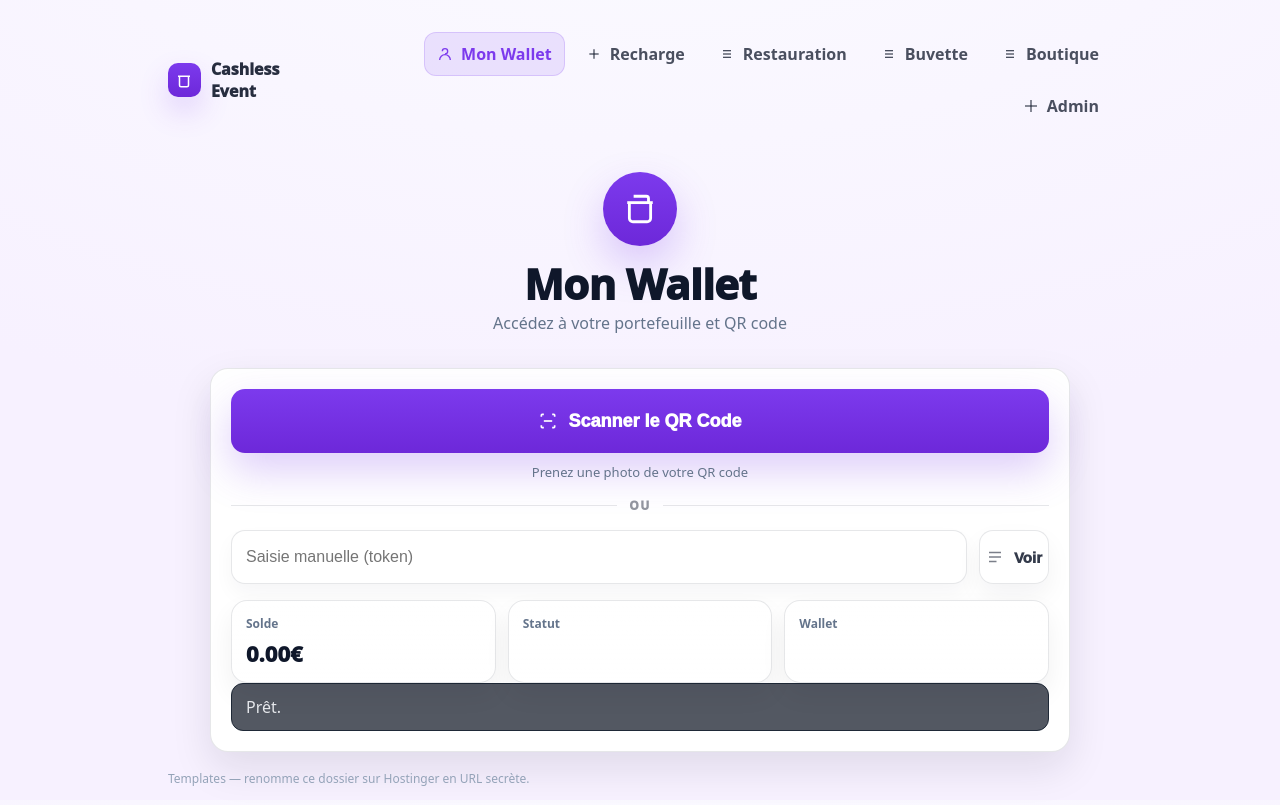
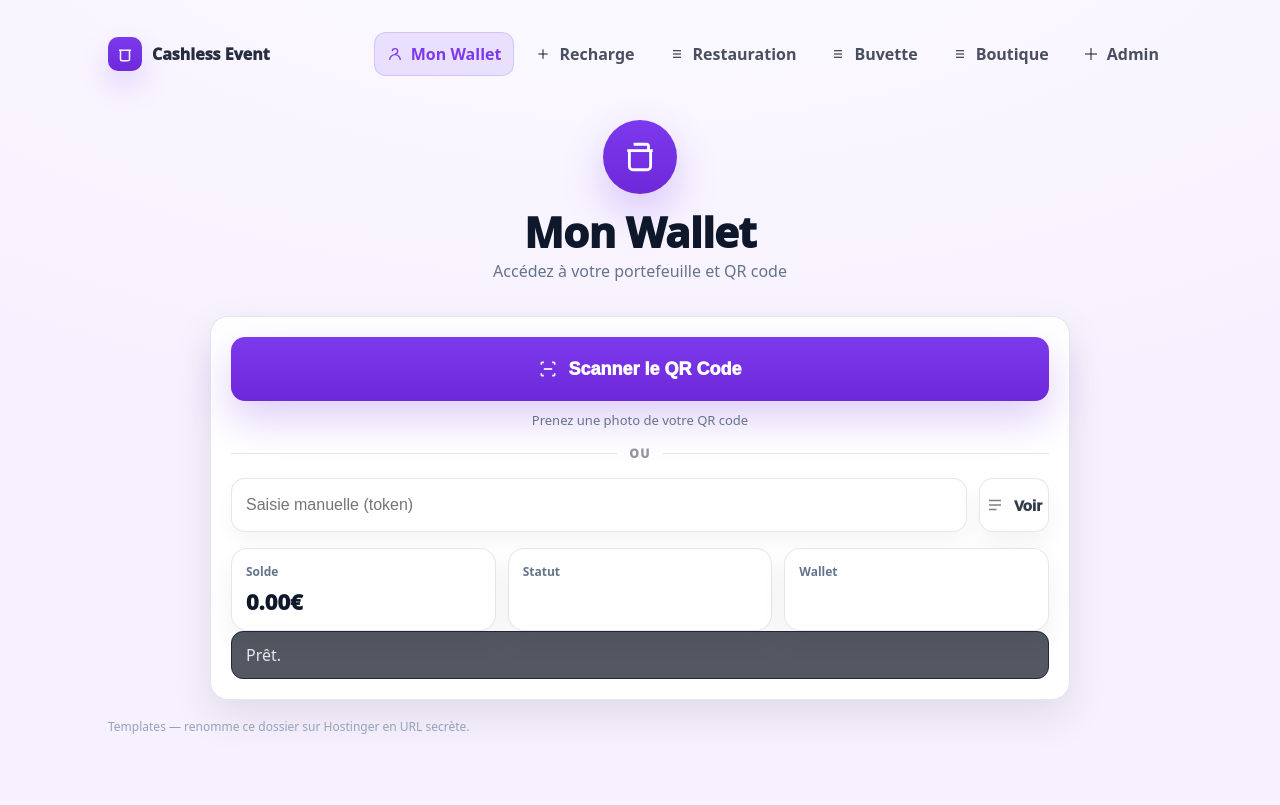
Before and after one commit to jprn/EventCash, a PHP site: page /client/ in a window 1280 px wide. After the commit the page ends 734 px from the top, so only its background shows below. Run offline with PHP 8.4, Linux system fonts and the light colour scheme.

Commit message:
20260215-12

```diff
--- a/assets/css/app.css
+++ b/assets/css/app.css
@@ -38,7 +38,8 @@ body .topbar{display:flex;align-items:center;justify-content:space-between;gap:1
 body .brand{display:flex;align-items:center;gap:10px;font-weight:1000;color:rgba(15,23,42,.90)}
 body .brand .logo{width:34px;height:34px;border-radius:10px;background:linear-gradient(180deg,#7c3aed,#6d28d9);display:flex;align-items:center;justify-content:center;box-shadow:0 14px 30px rgba(124,58,237,.20)}
 body .brand .logo svg{width:18px;height:18px;stroke:#fff;stroke-width:2;fill:none}
-body .nav{display:flex;align-items:center;gap:8px;flex-wrap:wrap;justify-content:flex-end}
-body .nav a{display:inline-flex;align-items:center;gap:8px;padding:10px 12px;border-radius:12px;border:1px solid transparent;text-decoration:none;color:rgba(15,23,42,.75);font-weight:900}
+body .nav{display:flex;align-items:center;gap:8px;flex-wrap:nowrap;justify-content:flex-end;overflow-x:auto;overflow-y:hidden;white-space:nowrap;-webkit-overflow-scrolling:touch}
+body .nav::-webkit-scrollbar{height:0}
+body .nav a{display:inline-flex;align-items:center;gap:8px;padding:10px 12px;border-radius:12px;border:1px solid transparent;text-decoration:none;color:rgba(15,23,42,.75);font-weight:900;white-space:nowrap;flex:0 0 auto}
 body .nav a.active{background:rgba(124,58,237,.12);border-color:rgba(124,58,237,.18);color:rgba(124,58,237,1)}
 body .nav svg{width:16px;height:16px;stroke:currentColor;stroke-width:2;fill:none}
--- a/assets/css/client.css
+++ b/assets/css/client.css
@@ -1,6 +1,6 @@
 :root{--c-bg1:#f7f1ff;--c-bg2:#fbfbff;--c-card:#ffffff;--c-text:#0f172a;--c-muted:#64748b;--c-border:rgba(15,23,42,.10);--c-shadow:0 16px 40px rgba(15,23,42,.10);--c-primary:#7c3aed;--c-primary2:#6d28d9;--c-primaryText:#ffffff}
 body.client{background:radial-gradient(1200px 600px at 50% -160px,var(--c-bg2),var(--c-bg1));color:var(--c-text)}
-body.client .container{max-width:980px}
+body.client .container{max-width:1100px}
 .c-hero{display:flex;flex-direction:column;align-items:center;justify-content:center;padding:40px 12px 16px;text-align:center}
 .c-icon{width:74px;height:74px;border-radius:999px;background:linear-gradient(180deg,var(--c-primary),var(--c-primary2));display:flex;align-items:center;justify-content:center;box-shadow:0 18px 40px rgba(124,58,237,.25)}
 .c-icon svg{width:34px;height:34px;stroke:#fff;stroke-width:2;fill:none}
--- a/assets/css/recharge.css
+++ b/assets/css/recharge.css
@@ -1,6 +1,6 @@
 :root{--r-bg1:#f7f4ff;--r-bg2:#fbfbff;--r-card:#ffffff;--r-text:#0f172a;--r-muted:#64748b;--r-border:rgba(15,23,42,.10);--r-shadow:0 16px 40px rgba(15,23,42,.10);--r-primary:#7c3aed;--r-primary2:#6d28d9;--r-primaryText:#ffffff;--r-soft:#f1eaff}
 body.recharge{background:radial-gradient(1200px 600px at 50% -120px,var(--r-bg2),var(--r-bg1));color:var(--r-text)}
-body.recharge .container{max-width:980px}
+body.recharge .container{max-width:1100px}
 .r-hero{display:flex;flex-direction:column;align-items:center;justify-content:center;padding:22px 12px 10px;text-align:center}
 .r-icon{width:66px;height:66px;border-radius:999px;background:linear-gradient(180deg,var(--r-primary),var(--r-primary2));display:flex;align-items:center;justify-content:center;box-shadow:0 18px 40px rgba(124,58,237,.25)}
 .r-icon svg{width:30px;height:30px;stroke:#fff;stroke-width:2;fill:none}
```
